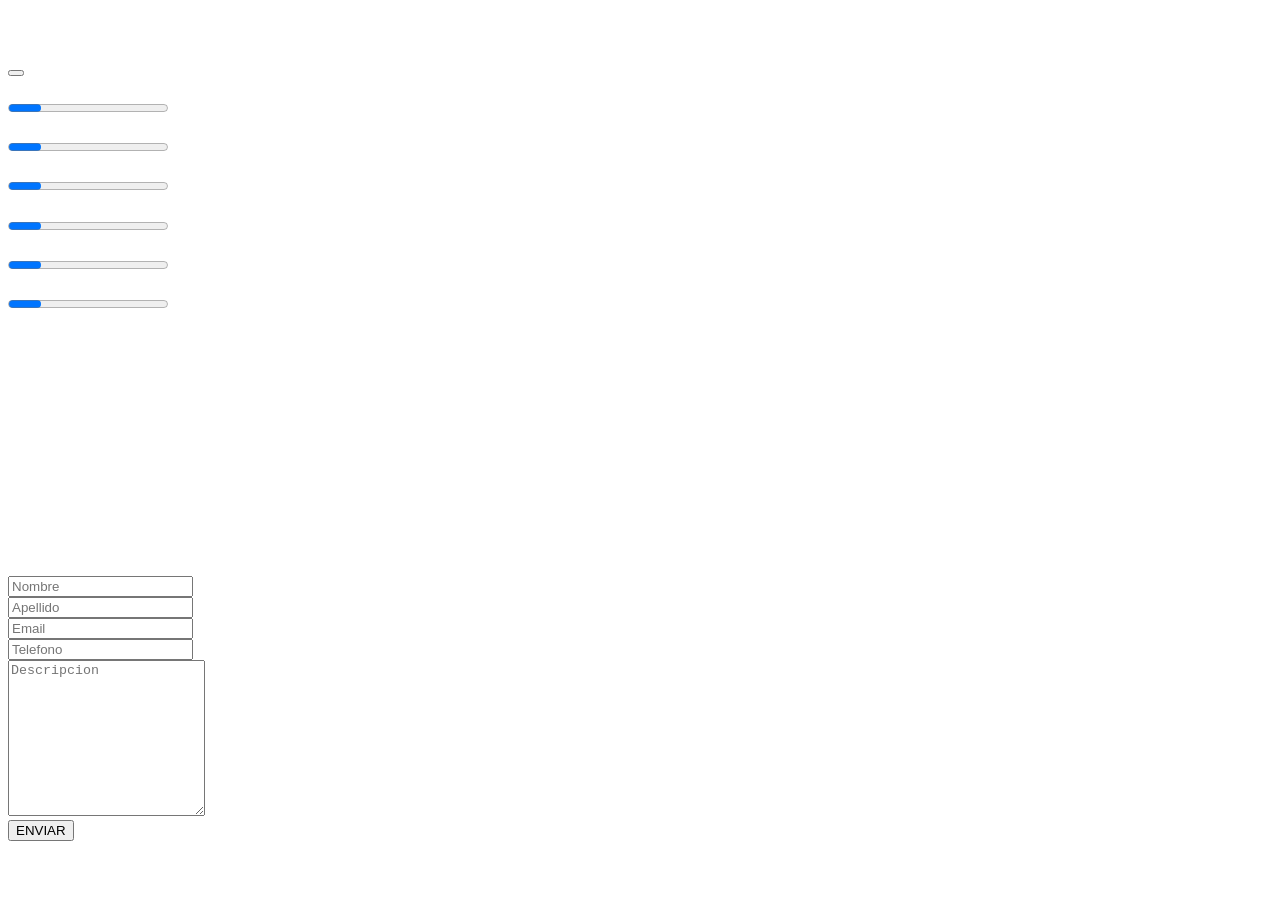
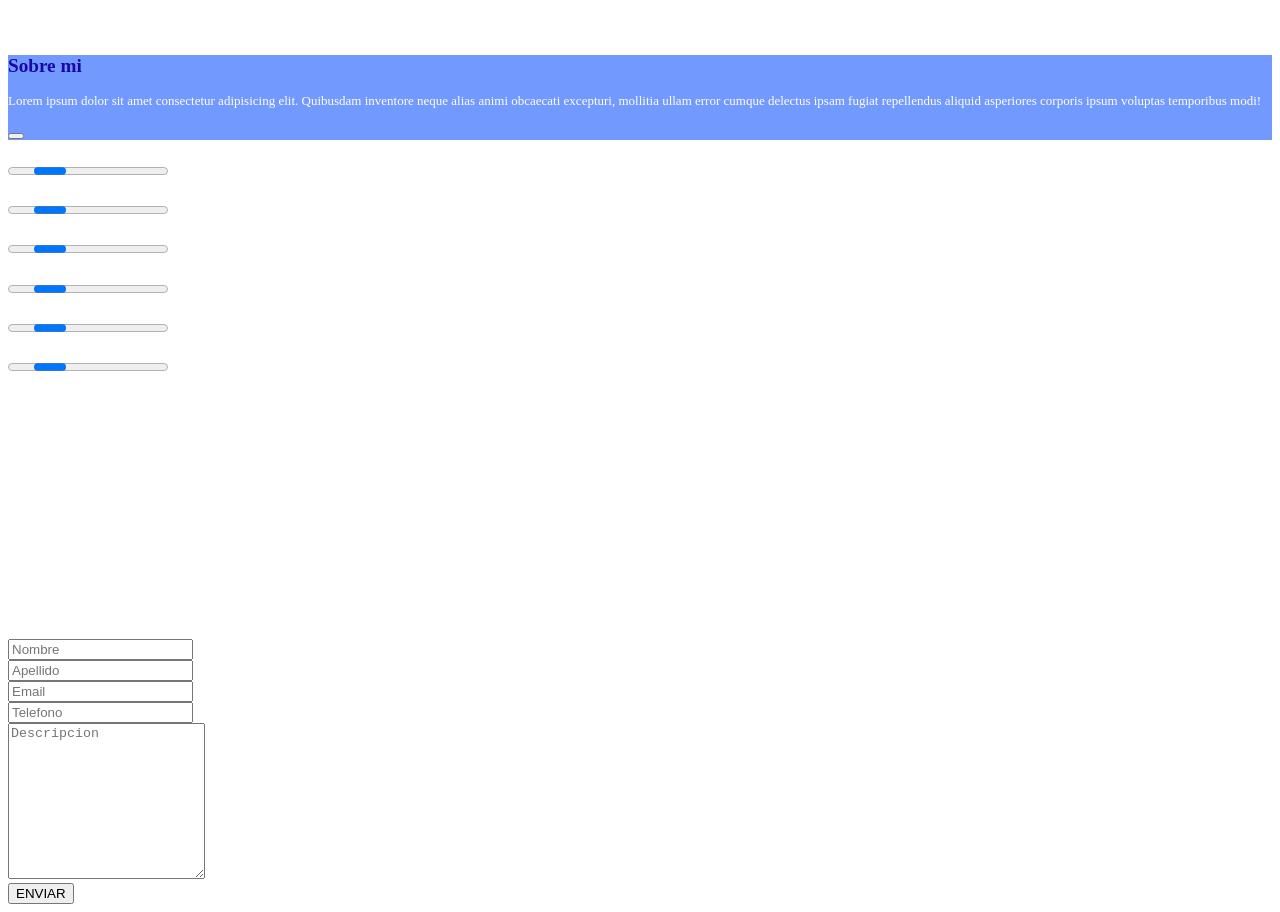
Before and after one commit to javoedu-83/hackaton-3, a plain HTML site: page feature.html in a window 1280 px wide. Before the commit the page ends 849 px from the top, so only its background shows below. Drawn offline with Linux system fonts and the light colour scheme.

Commit message:
Colocando estilos

```diff
--- a/feature.html
+++ b/feature.html
@@ -5,6 +5,7 @@
     <meta http-equiv="X-UA-Compatible" content="IE=edge">
     <meta name="viewport" content="width=device-width, initial-scale=1.0">
     <title>Document</title>
+    <link rel="stylesheet" href="./styles/main.css">
 </head>
 <body>
 
@@ -15,8 +16,8 @@
     </header>
 
     <main>
-        <h2></h2>
-        <p></p>
+        <h2>Sobre mi</h2>
+        <p>Lorem ipsum dolor sit amet consectetur adipisicing elit. Quibusdam inventore neque alias animi obcaecati excepturi, mollitia ullam error cumque delectus ipsam fugiat repellendus aliquid asperiores corporis ipsum voluptas temporibus modi!</p>
         <button></button>
     </main>
 
--- a/styles/main.css
+++ b/styles/main.css
@@ -0,0 +1,14 @@
+
+main {
+    background-color: #7299fe;
+}
+
+h2 {
+    color: #1d06a7;
+    font-size: larger;
+}
+
+p{
+    color: white;
+    font-size: small;
+}
```
